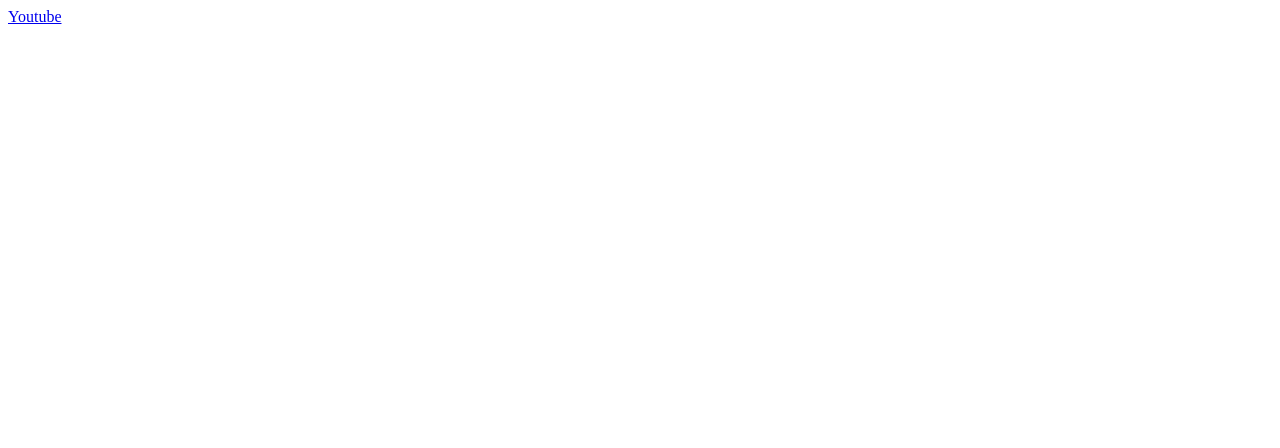
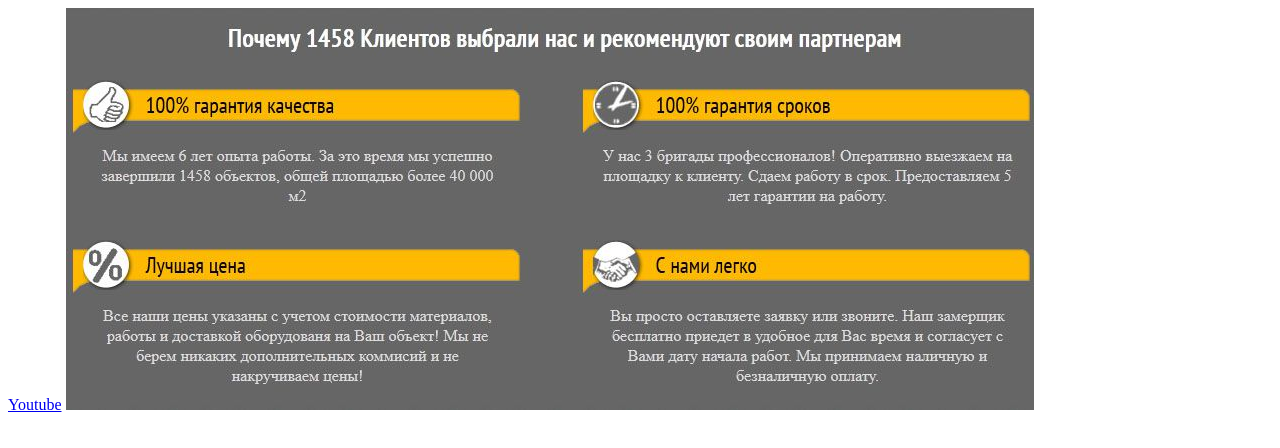
Before and after one commit to zhyhadlo/Testtask, a plain HTML site: page index.html in a window 1280 px wide. Drawn offline with Linux system fonts and the light colour scheme.

Commit message:
Adde some img

```diff
--- a/index.html
+++ b/index.html
@@ -6,5 +6,6 @@
 </head>
 <body>
     <a href="http://www.youtube.com">Youtube</a>
+    <img src="img/landing_advantages_(2).jpg">
 </body>
 </html>
```
Also changed, not shown: img/landing_advantages_(2).jpg (added).
